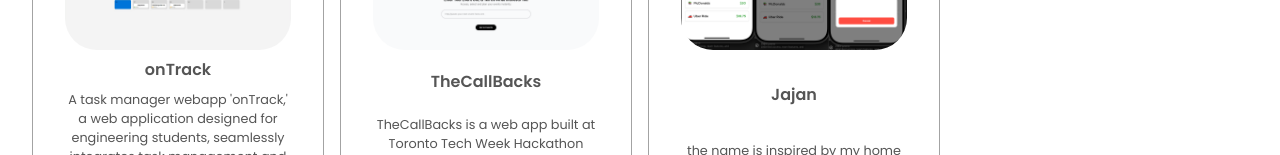
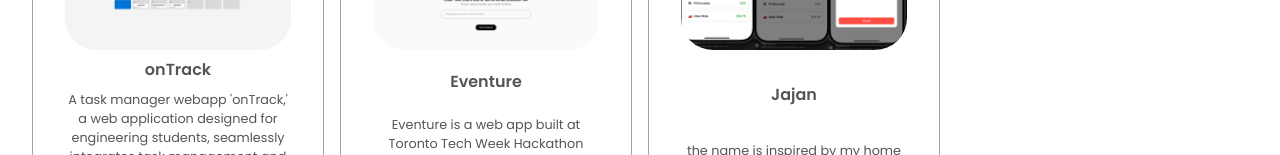
Before and after one commit to PatrickZ3/professionalPortfolio, a Next.js app: page /allProject in a window 1280 px wide. Shown: the part 797-952 px from the top of the page. Built offline with nearby package versions, Linux system fonts and the light colour scheme.

Commit message:
Alter name for project

```diff
--- a/src/app/data/project.js
+++ b/src/app/data/project.js
@@ -11,10 +11,10 @@
         liveDemo: "https://kompak.vercel.app",
       },
       {
-        name: "TheCallBacks",
+        name: "Eventure",
         image: "/eventure.png",
         description:
-          "**TheCallBacks** is a web app built at **Toronto Tech Week Hackathon 2025**. It helps users plan and manage event selections with **AI-powered suggestions** tailored to their preferences and availability, integrating **OpenAI**, **Perplexity API**, and **ElevenLabs Voice AI** for personalized, natural interactions.",
+          "**Eventure** is a web app built at **Toronto Tech Week Hackathon 2025**. It helps users plan and manage event selections with **AI-powered suggestions** tailored to their preferences and availability, integrating **OpenAI**, **Perplexity API**, and **ElevenLabs Voice AI** for personalized, natural interactions.",
         github: "https://github.com/Sawyerh1229/TheCallBacks",
         liveDemo: "https://github.com/Sawyerh1229/TheCallBacks",
       },
@@ -72,10 +72,10 @@
         liveDemo: "https://github.com/PatrickZ3/onTrack",
       },
       {
-        name: "TheCallBacks",
+        name: "Eventure",
         image: "/eventure.png",
         description:
-          "TheCallBacks is a web app built at Toronto Tech Week Hackathon 2025. It helps users plan and manage event selections with AI-powered suggestions tailored to their preferences and availability, integrating OpenAI, Perplexity API, and ElevenLabs Voice AI for personalized, natural interactions.",
+          "Eventure is a web app built at Toronto Tech Week Hackathon 2025. It helps users plan and manage event selections with AI-powered suggestions tailored to their preferences and availability, integrating OpenAI, Perplexity API, and ElevenLabs Voice AI for personalized, natural interactions.",
         github: "https://github.com/Sawyerh1229/TheCallBacks",
         liveDemo: "https://github.com/Sawyerh1229/TheCallBacks",
       },
```
